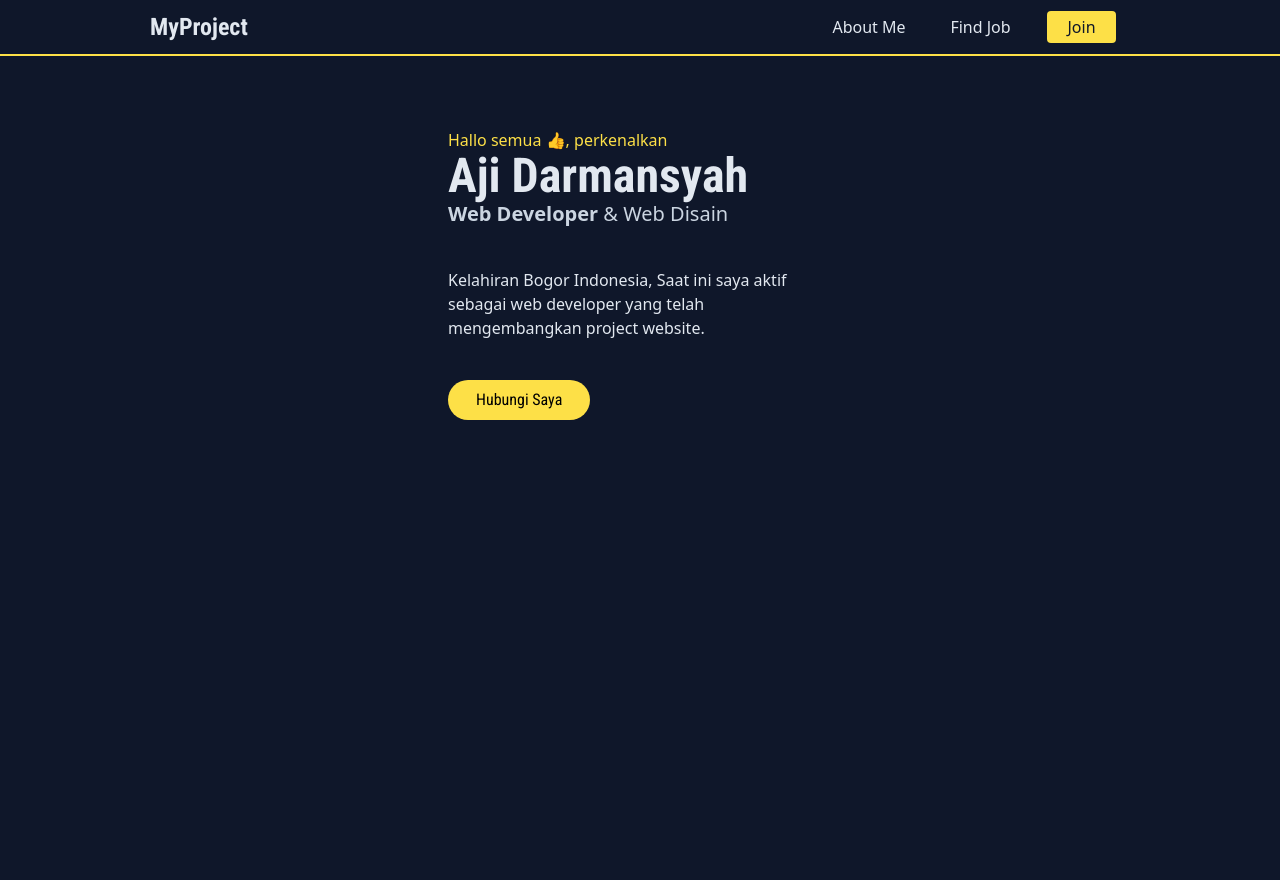
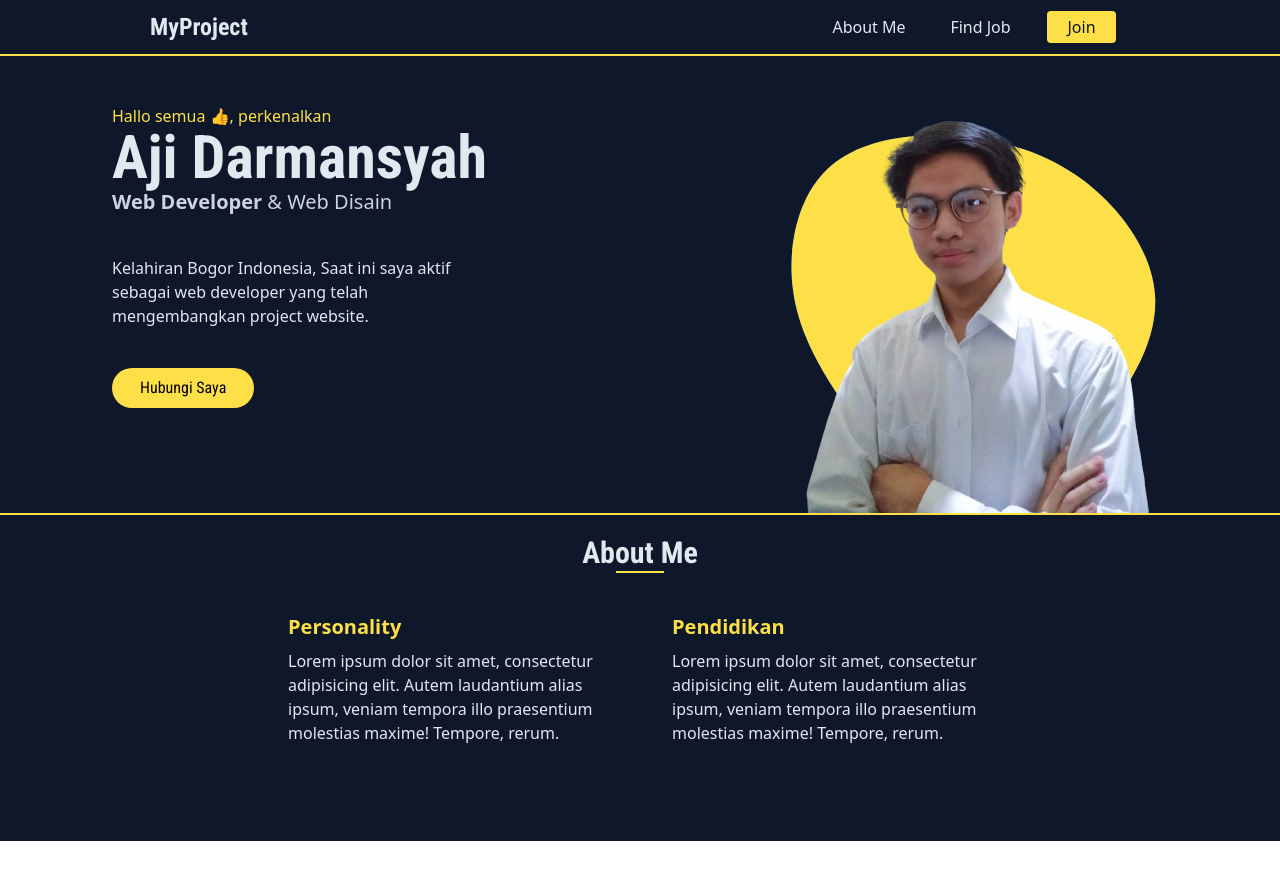
Before and after one commit to ajidarmansyah/ajidarmansyah.github.io, a website: page public/index.html in a window 1280 px wide. After the commit the page ends 841 px from the top, so only its background shows below. Drawn offline with Linux system fonts and the light colour scheme.

Commit message:
membuat container tampilan awal dan juga membuat bagian about

```diff
--- a/public/index.html
+++ b/public/index.html
@@ -10,7 +10,7 @@
     <link rel="stylesheet" href="output.css">
 </head>
 <body>
-    <div class="md:flex fixed justify-between xl:px-[150px] md:p-6 items-center w-full h-14 bg-slate-900 border-b-2 border-yellow-300">
+    <div class="md:flex fixed z-20 justify-between xl:px-[150px] md:p-6 items-center w-full h-14 bg-slate-900 border-b-2 border-yellow-300">
         <div class="logo pt-2 md:pb-2 font-roboto text-2xl font-bold text-slate-200 text-center">MyProject</div>
         <div id="navbutton" class=" md:hidden float-right bg-yellow-300 active:bg-yellow-500 px-2 rounded mr-5 -mt-7 cursor-pointer">
             <div class="w-6 h-[2px] my-[5px] bg-slate-900"></div>
@@ -30,16 +30,33 @@
             </ul>
         </div>
     </div>
-    <div class="w-full h-[1000px] bg-slate-900">
-        <div class="md:container mx-auto max-w-md xl:max-w-5xl  md:flex justify-center pt-32">
-            <div class="w-[] md:max-w-sm ">
+    <div class="w-full  bg-slate-900 border-b-2 border-yellow-300">
+        <div class="md:container mx-auto max-w-md xl:max-w-7xl md:flex justify-center xl:justify-around pt-24 ">
+            <div class=" md:max-w-sm md:ml-5 md:mt-2 mt-10 xl:ml-28 ">
                 <h3 class="text-yellow-300">Hallo semua 👍, perkenalkan</h3>
-               <h1 class="text-slate-200 font-roboto text-5xl font-bold">Aji Darmansyah</h1>
+               <h1 class="text-slate-200 font-roboto text-5xl lg:text-6xl font-bold">Aji Darmansyah</h1>
                <h3 class="text-slate-300 text-xl"><span class="font-bold">Web Developer</span> & Web Disain</h3>
                <p class="text-slate-200 mt-10">Kelahiran Bogor Indonesia, Saat ini saya aktif sebagai web developer yang telah mengembangkan project website.</p>
                <a href="#" class="inline-block rounded-full px-7 py-2 bg-yellow-300 font-roboto mt-10">Hubungi Saya</a>
             </div>
-            <div class="w-60 h-60 hidden rounded-full mx-auto bg-slate-200"></div>
+            <div class="mx-auto -mt-28 md:-mt-40 xl:ml-64 lg:ml-32">
+                <img src="./img/Aji.jpg.png" alt="foto" class="relative z-10">
+                <img src="./img/svg.png" alt="svg" class="absolute -mt-[400px]">
+            </div>
+        </div>
+    </div>
+    <div class="w-full bg-slate-900 text-slate-200">
+        <h1 class="text-center text-2xl lg:text-3xl pt-5 font-roboto font-bold">About Me</h1>
+        <div class="border-b-2 border-yellow-300 w-10 lg:w-12 mx-auto"></div>
+        <div class="lg:flex lg:max-w-3xl mx-auto">
+            <div class="max-w-sm lg:max-w-xs md:max-w-md mx-auto mt-10">
+                <h2 class="text-yellow-300 text-xl font-bold mb-2">Personality</h2>
+                <p>Lorem ipsum dolor sit amet, consectetur adipisicing elit. Autem laudantium alias ipsum, veniam tempora illo praesentium molestias maxime! Tempore, rerum.</p>
+            </div>
+            <div class="max-w-sm lg:max-w-xs md:max-w-md mx-auto mt-10 pb-24">
+                <h2 class="text-yellow-300 text-xl font-bold mb-2">Pendidikan</h2>
+                <p>Lorem ipsum dolor sit amet, consectetur adipisicing elit. Autem laudantium alias ipsum, veniam tempora illo praesentium molestias maxime! Tempore, rerum.</p>
+            </div>
         </div>
     </div>
     <script src="../src/script.js"></script>
```
Also changed, not shown: public/img/Aji.jpg.png (added), public/img/svg.png (added), public/output.css.
